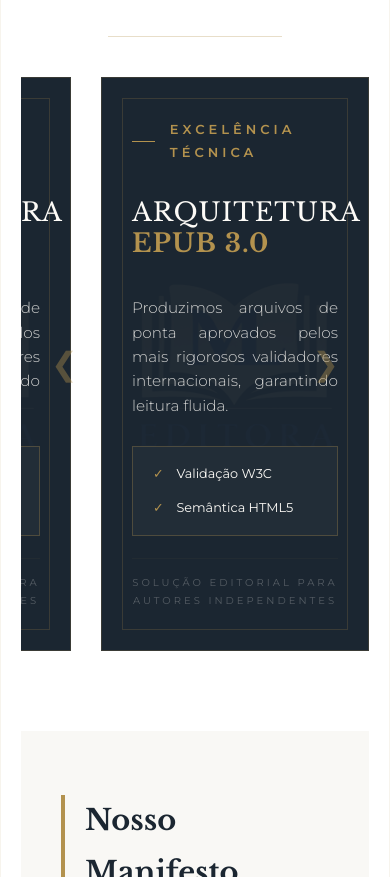
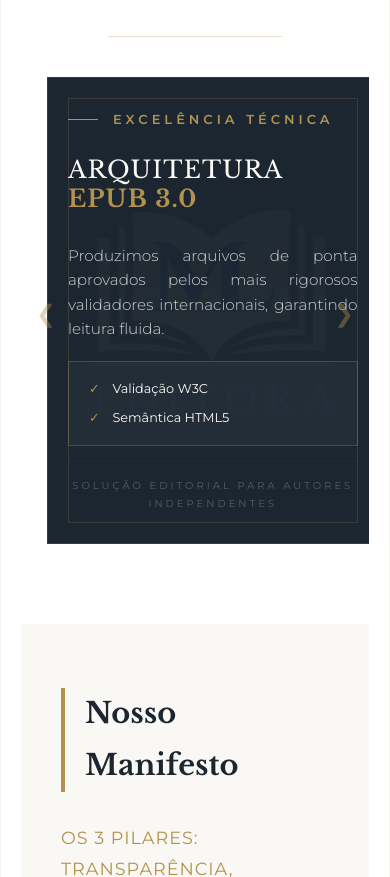
Before and after one commit to MauroLouzeiro/mleditora, a plain HTML site: page index.html in a window 390 px wide. Shown: the part 2087-2964 px from the top of the page. Drawn offline with nearby package versions, Linux system fonts and the light colour scheme.

Commit message:
Improve carousel mobile layout and centering
Adjust responsive styles and recenter logic for mobile. CSS: remove extra horizontal padding on .carrossel-master, set .card-insta to occupy 85vw with reduced internal padding and min-height, lower heading size, stack .tech-specs-card columns, and downscale/move nav buttons for touch screens. JS: replace container-based centering with a window-centered calculation using the actual card width from the track (querySelector) so slides are correctly centered on mobile and during resize/interaction.

```diff
--- a/css/carousel.css
+++ b/css/carousel.css
@@ -165,14 +165,36 @@
 .next { right: 20px; }
 
 /* --- RESPONSIVIDADE --- */
+/* --- AJUSTES PARA CELULAR --- */
 @media (max-width: 768px) {
-    .carrossel-master { padding: 0 40px; }
+    .carrossel-master {
+        padding: 0; /* Remove espaços que empurram o carrossel para o lado */
+    }
+
     .card-insta {
-        flex: 0 0 100%;
+        /* No mobile, o card ocupa 85% da largura da tela */
+        flex: 0 0 85vw;
         height: auto;
-        padding: 40px 30px;
+        min-height: 400px;
+        padding: 30px 20px; /* Reduz padding interno para caber texto */
     }
-    .card-insta h3 { font-size: 1.6rem !important; }
-    .tech-specs-card { grid-template-columns: 1fr; }
-    .nav-button { font-size: 2rem; }
+
+    .card-insta h3 {
+        font-size: 1.5rem !important;
+    }
+
+    .tech-specs-card {
+        grid-template-columns: 1fr; /* Stack de specs no celular */
+        gap: 5px;
+    }
+
+    .nav-button {
+        /* Diminuir setas ou esconder se preferir usar o touch */
+        width: 40px;
+        height: 40px;
+        font-size: 1.5rem;
+    }
+
+    .prev { left: 5px; }
+    .next { right: 5px; }
 }
--- a/js/carousel.js
+++ b/js/carousel.js
@@ -16,14 +16,17 @@ document.addEventListener('DOMContentLoaded', () => {
     // Começamos no bloco do meio (original)
     let currentIndex = originalCards.length;
 
-    function getTranslateX() {
-        const cardWidth = originalCards[0].offsetWidth;
-        const containerWidth = master.offsetWidth;
+   function getTranslateX() {
+    // Pegamos a largura real do card e da janela no momento do clique/redimensionamento
+    const cardWidth = track.querySelector('.card-insta').offsetWidth;
+    const windowWidth = window.innerWidth;
 
-        // CÁLCULO DA CENTRALIZAÇÃO:
-        // Metade da largura do container - Metade da largura do card - Posição acumulada
-        return (containerWidth / 2) - (cardWidth / 2) - (currentIndex * (cardWidth + gap));
-    }
+    // O cálculo:
+    // Ponto inicial: Metade da tela
+    // Menos: Metade do card (para o centro do card bater com o centro da tela)
+    // Menos: O deslocamento de quantos cards já passaram (incluindo o gap)
+    return (windowWidth / 2) - (cardWidth / 2) - (currentIndex * (cardWidth + gap));
+}
 
     window.moveSlide = function(direction) {
         if (isTransitioning) return;
```
